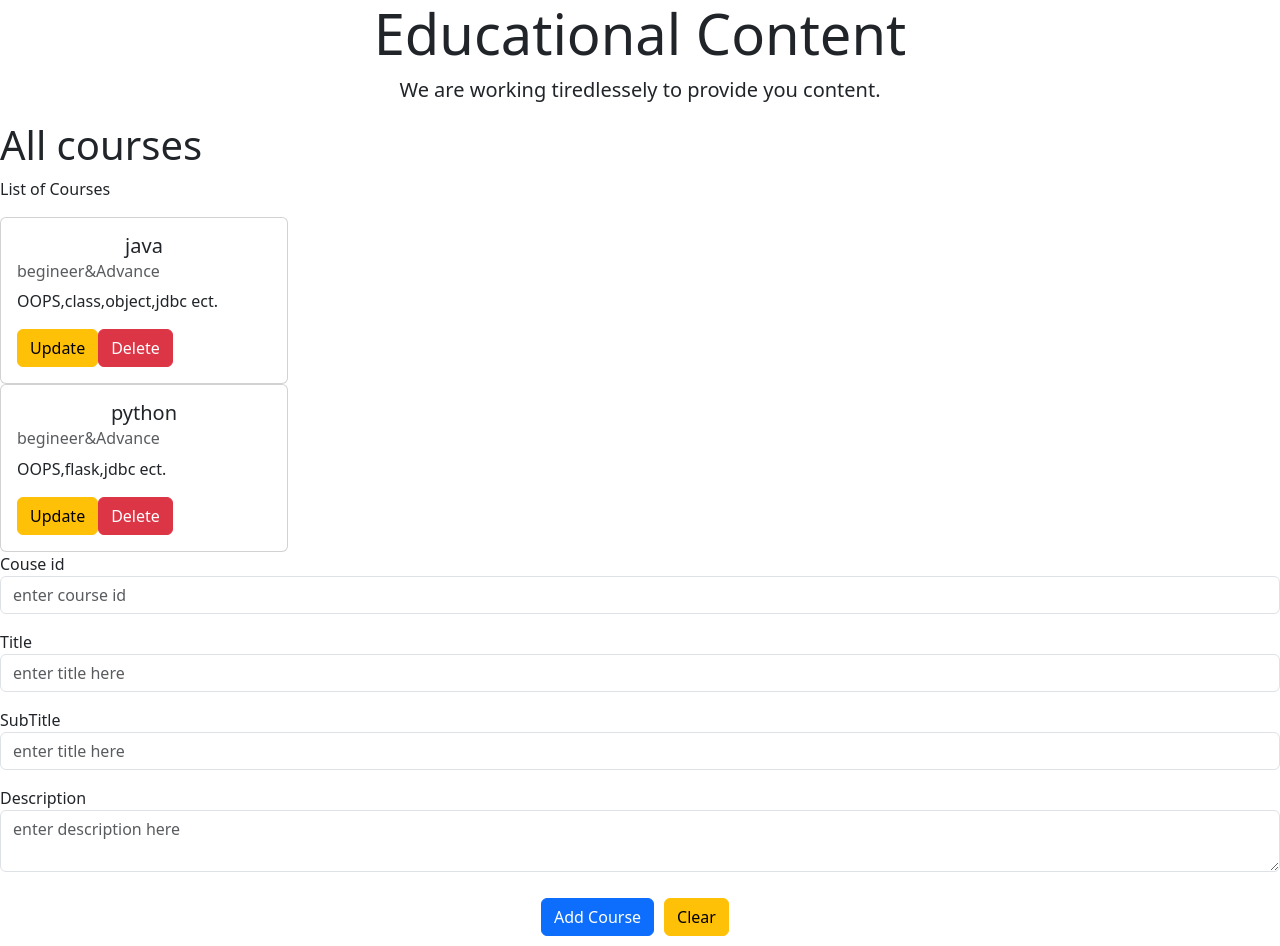
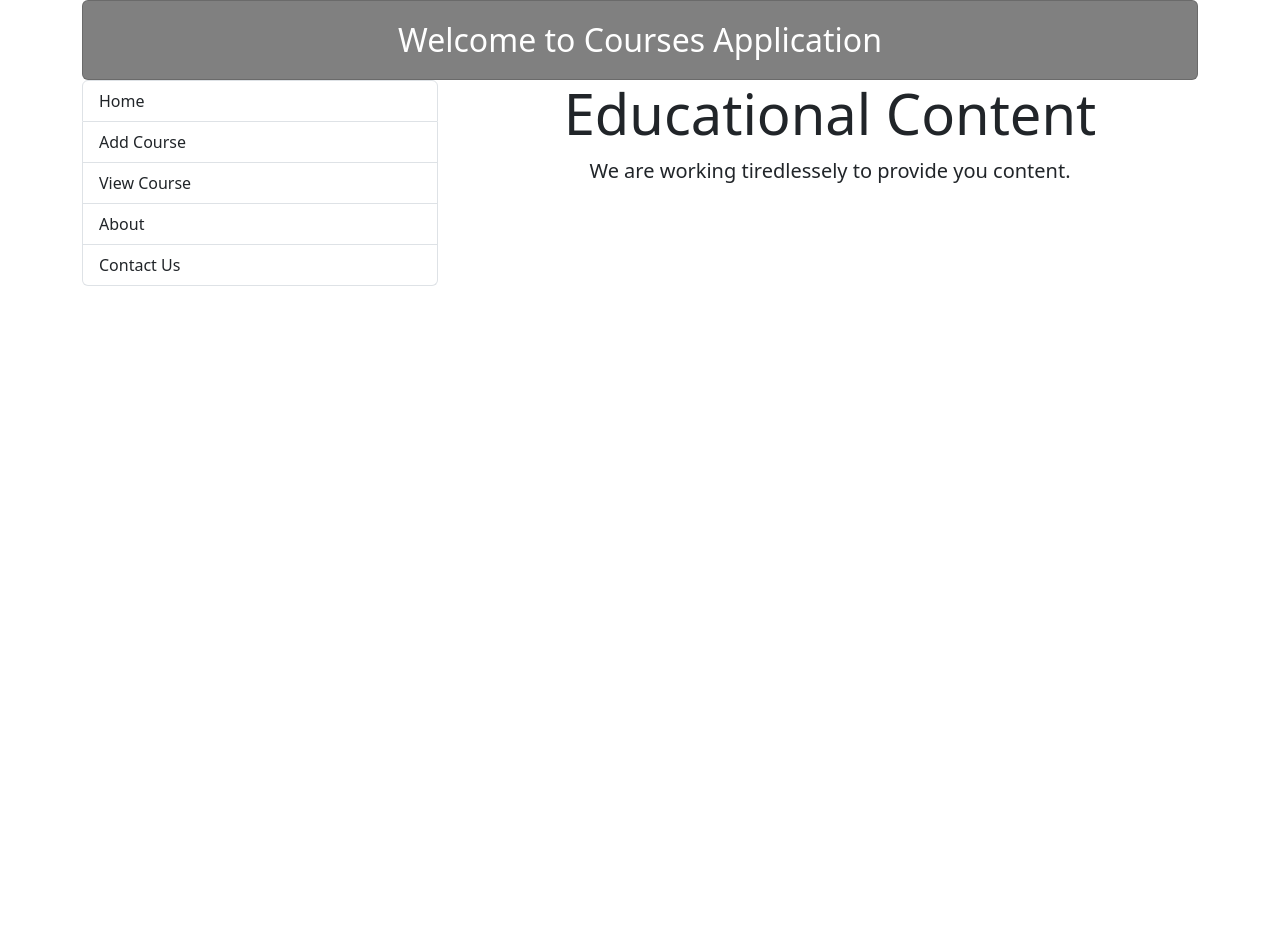
Before and after one commit to anish19091998/reactPortal, a React (Create React App) app: page / in a window 1280 px wide. After the commit the page ends 800 px from the top, so only its background shows below. Built offline with nearby package versions, Linux system fonts and the light colour scheme.

Commit message:
addedListItem

```diff
--- a/src/App.js
+++ b/src/App.js
@@ -1,27 +1,23 @@
-import logo from './logo.svg';
 import './App.css';
-import Header from './component/Header';
-import { Button } from 'reactstrap';
-import Home from './component/Home';
-import { ToastContainer, toast } from 'react-toastify';
+import {  Container, Form } from 'reactstrap';
 import 'react-toastify/dist/ReactToastify.css';
-import Course from './component/Course';
-import Courses from './component/Courses';
-import AddCourse from './component/AddCourse';
-import { Fragment } from 'react';
+import {Row,Col} from 'reactstrap'
+import Header from './component/Header'
+import List from './component/List';
+import Home from './component/Home'
+
 
 
 function App() {
-  const notify = () => toast("Wow so easy!");
 
   return (
-    <Fragment>
-
-    <Home/>
-    <Courses/>
-    <AddCourse/>
-    </Fragment>
-
+    <Container>
+    <Header/>
+      <Row>
+        <Col md={4}><List/></Col>
+        <Col md={8}><Home/></Col>
+      </Row>
+    </Container>
     );
 }
 
--- a/src/component/Header.js
+++ b/src/component/Header.js
@@ -1,9 +1,14 @@
 import React from "react";
- function Header({name}){
+import { Card, CardBody } from "reactstrap";
+ function Header(){
     return(
         <div>
-        <h2 style={{background:"red"}}>
-        this is header component added by {name}</h2></div>
+        <Card style={{background:'gray'}} >
+            <CardBody> <h2 className="text-center my-1" style={{color:"white"}}
+       >Welcome to Courses Application</h2></CardBody>
+        </Card>
+
+       </div>
 
     )
 }
--- /dev/null
+++ b/src/component/List.js
@@ -0,0 +1,16 @@
+import React from "react";
+import { ListGroup, ListGroupItem } from "reactstrap";
+
+const List=()=>{
+    return(
+        <ListGroup>
+            <ListGroupItem>Home</ListGroupItem>
+            <ListGroupItem>Add Course</ListGroupItem>
+            <ListGroupItem>View Course</ListGroupItem>
+            <ListGroupItem>About</ListGroupItem>
+            <ListGroupItem>Contact Us</ListGroupItem>
+
+        </ListGroup>
+    )
+}
+export default List;
```
